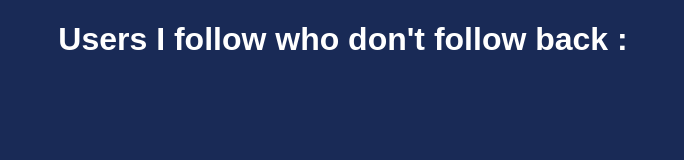
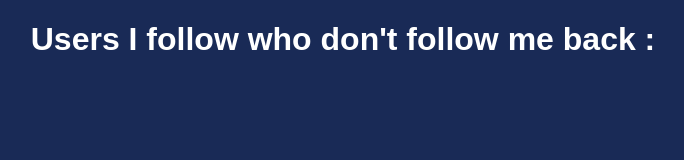
Before and after one commit to Neha-Bedi/automation-hackathon, a plain HTML site: page index.html in a window 1280 px wide. Shown: the whole page, without its empty margins (297-981 px from the left). Drawn offline with Linux system fonts and the light colour scheme.

Commit message:
Update index.html

```diff
--- a/index.html
+++ b/index.html
@@ -30,5 +30,5 @@
 
 </style>
 <body  style ="background-color:#192a56;">
-    <div class="heading"><h1>Users I follow who don't follow back :</h1></div>
+    <div class="heading"><h1>Users I follow who don't follow me back :</h1></div>
     <ul class="list">
```
